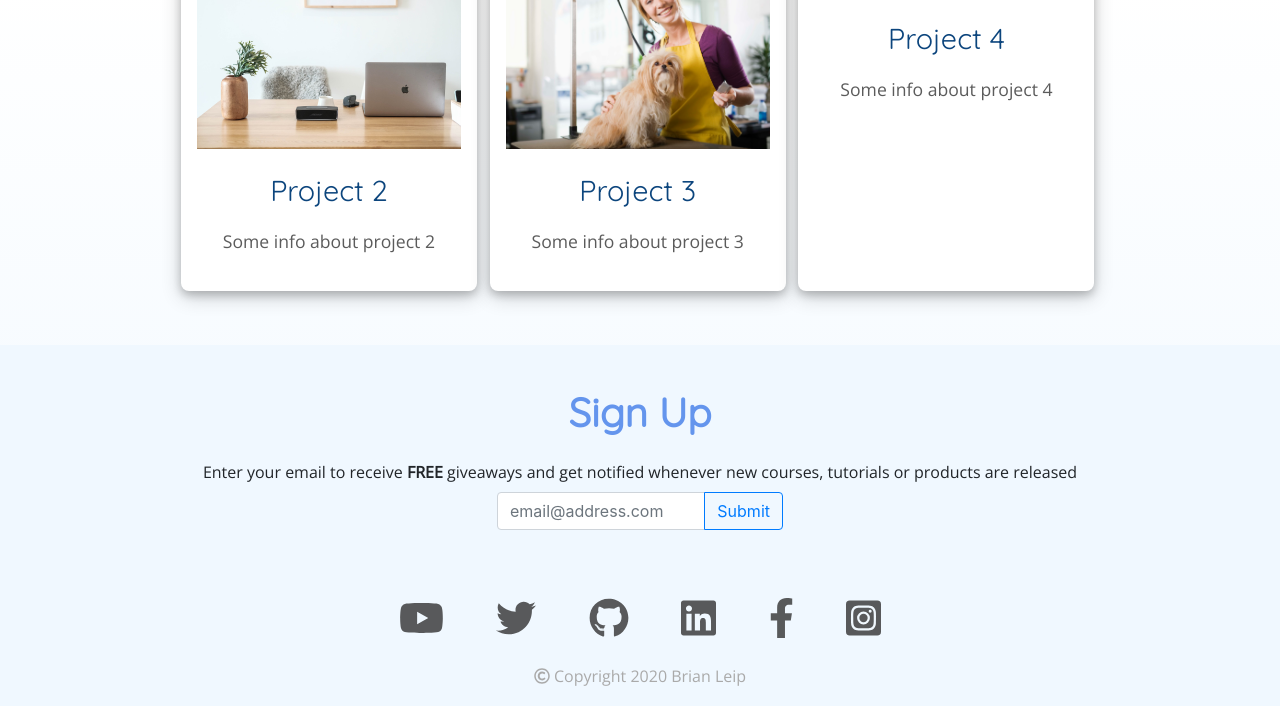
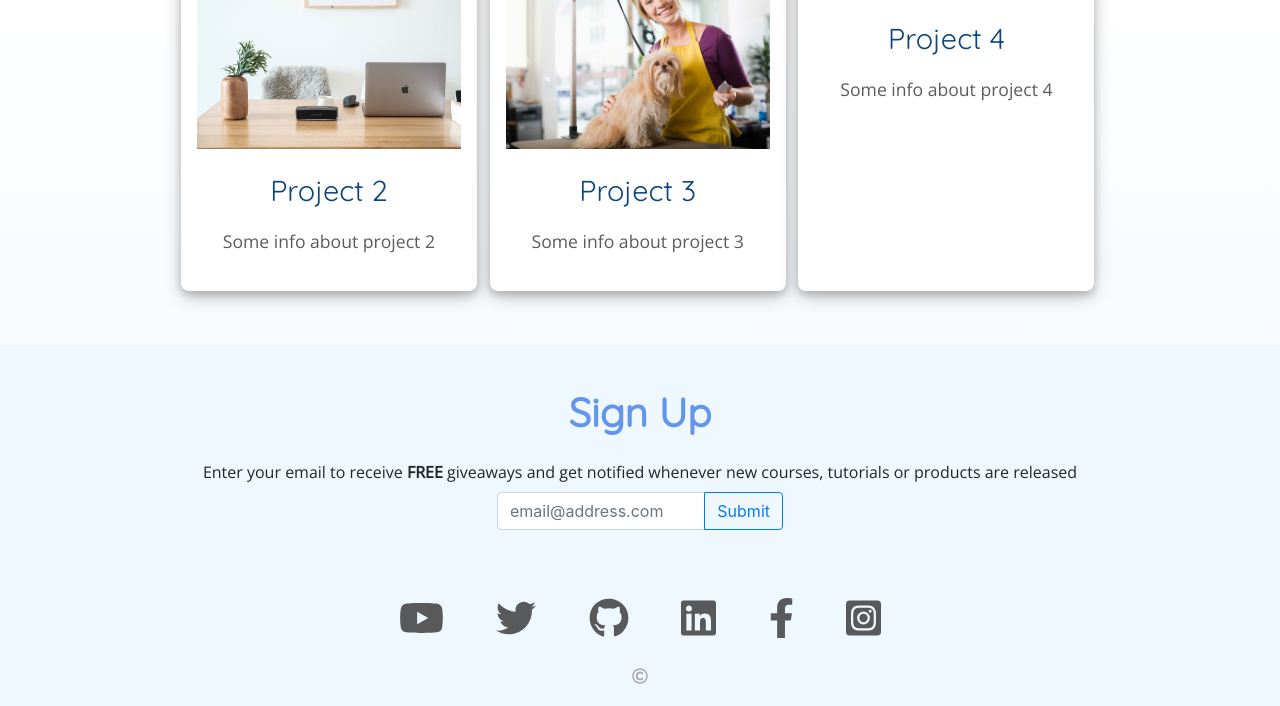
Before and after one commit to mcdonnelljames44/content-creator-template, a website: page index.html in a window 1280 px wide. Shown: the part 744-1450 px from the top of the page. Drawn offline with nearby package versions, Linux system fonts and the light colour scheme; files that its build step writes are made by us from their sources.

Commit message:
Update index.html

```diff
--- a/index.html
+++ b/index.html
@@ -125,7 +125,7 @@
             <a class="social" href="https://www.instagram.com/officialrickastley/" target="_blank"><i class="fab fa-instagram-square"></i></a>
         </div>
         <div>
-            <p class="copyright"><i class="far fa-copyright"></i> Copyright 2020 Brian Leip</p>
+            <p class="copyright"><i class="far fa-copyright"></i> </p>
         </div>
     </section>
 </footer>
```
